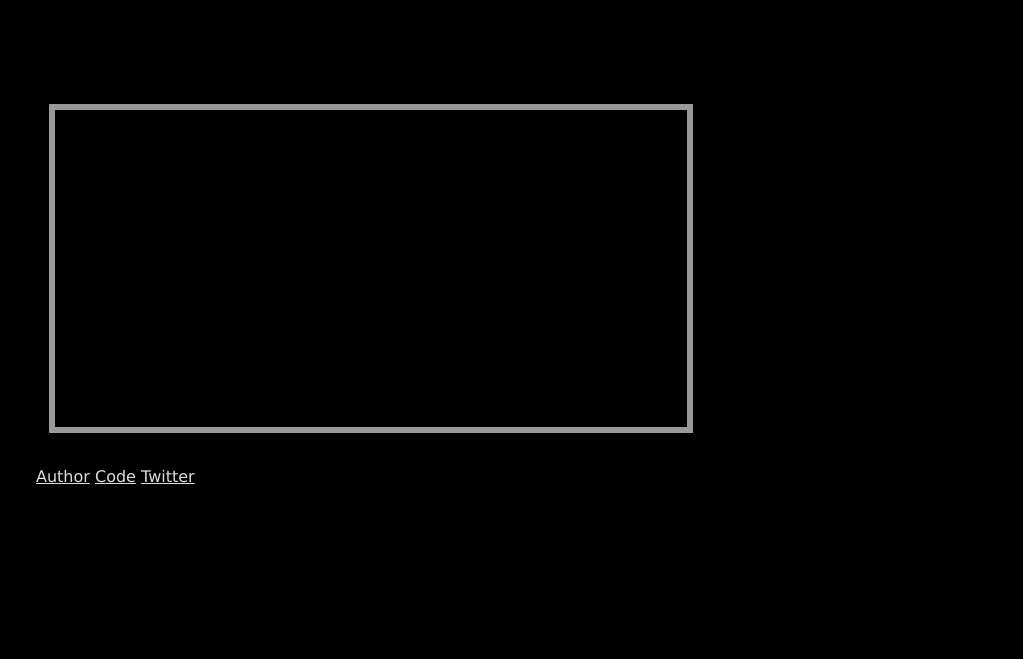
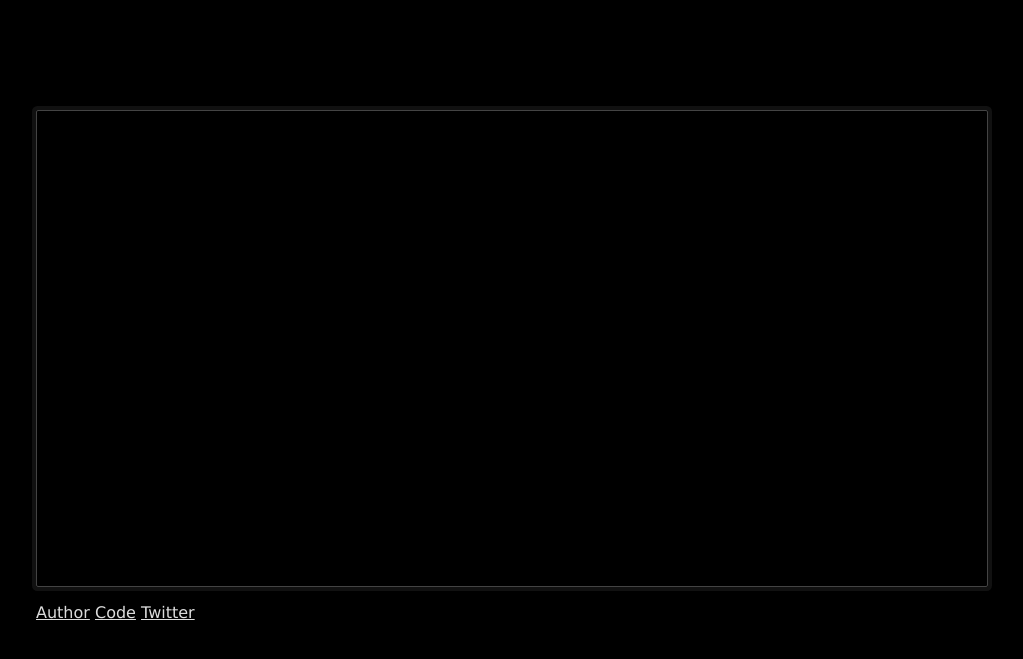
Before and after one commit to mwcz/ColorPal, a plain HTML site: page colorpal.html in a window 1280 px wide. Shown: the part 133-792 px from the top of the page, without its empty margins (129-1152 px from the left). Drawn offline with Linux system fonts and the light colour scheme; files whose address does not match are found by name; a web font is replaced by a local one.

Commit message:
re-style the canvas element

```diff
--- a/colorpal.html
+++ b/colorpal.html
@@ -51,7 +51,7 @@
 
     <div class="clear"></div>
 
-    <canvas id="cp-canvas" class="grid_16"></canvas>
+    <canvas id="cp-canvas" class="cp-canvas-default grid_24"></canvas>
 
     <div id="cp-picker" class="cp-picker-inactive"></div>
 
--- a/css/cp-styles.css
+++ b/css/cp-styles.css
@@ -30,17 +30,32 @@ img.logo {
     margin-top: 20px;
 }
 
+/*****************
+ * Canvas styles *
+ *****************/
+
 #cp-canvas {
+    margin-top : 24px;
 
-    outline: 6px solid #999;
-    border: 1px solid #000;
+    -webkit-transition: all 0.53s ease-in, background-color 0s ease;
+       -moz-transition: all 0.53s ease-in, background-color 0s ease;
+         -o-transition: all 0.53s ease-in, background-color 0s ease;
+            transition: all 0.53s ease-in, background-color 0s ease;
+}
+.cp-canvas-default {
+    /* canvas styles before any draggin' or droppin' */
+    border        : 1px solid #444;
+    border-radius : 2px;
 
-    margin: 24px;
+    -webkit-box-shadow: 0px 0px 0px 4px #111;
+       -moz-box-shadow: 0px 0px 0px 4px #111;
+         -o-box-shadow: 0px 0px 0px 4px #111;
+            box-shadow: 0px 0px 0px 4px #111;
+}
+.cp-canvas-drag-over {
+    /* canvas styles while an image is being dragged over */
+    background-color: #060606;
 
-    -webkit-transition: all 0.33s ease-in; /* Safari and Chrome */
-       -moz-transition: all 0.33s ease-in; /* Firefox 4 */
-         -o-transition: all 0.33s ease-in; /* Opera */
-            transition: all 0.33s ease-in;
 }
 
 #cp-input-image {
--- a/js/cp-events.js
+++ b/js/cp-events.js
@@ -86,7 +86,8 @@ function handle_file_select( evt ) {
 
         reader.onload = function(e) {
 
-            // Assign the image's src to the filesystem image's data URL [http://en.wikipedia.org/wiki/Data_URI_scheme]
+            // Assign the image's src to the filesystem image's data URL
+            // [http://en.wikipedia.org/wiki/Data_URI_scheme]
             img.src = e.target.result;
 
         };
@@ -111,28 +112,14 @@ function file_drag_over( e ) {
     e.stopPropagation();
     e.preventDefault();
     e.dataTransfer.dropEffect="copy";
-    canvas.style.outline = "6px solid #fff";
+    $(canvas).addClass('cp-canvas-drag-over');
 }
 
 function file_drag_leave( e ) {
     e.stopPropagation();
     e.preventDefault();
     e.dataTransfer.dropEffect="copy";
-    canvas.style.outline = "6px solid #999";
-}
-
-function file_drop( e ) {
-
-    console.log("file drop");
-
-    e.stopPropagation();
-    e.preventDefault();
-
-    var files = e.dataTransfer.files;
-    for( var i = 0, f; f = files[i]; i++ ) {
-        console.log( f );
-    }
-
+    $(canvas).removeClass('cp-canvas-drag-over');
 }
 
 function file_drag_end  ( e ) {
```
